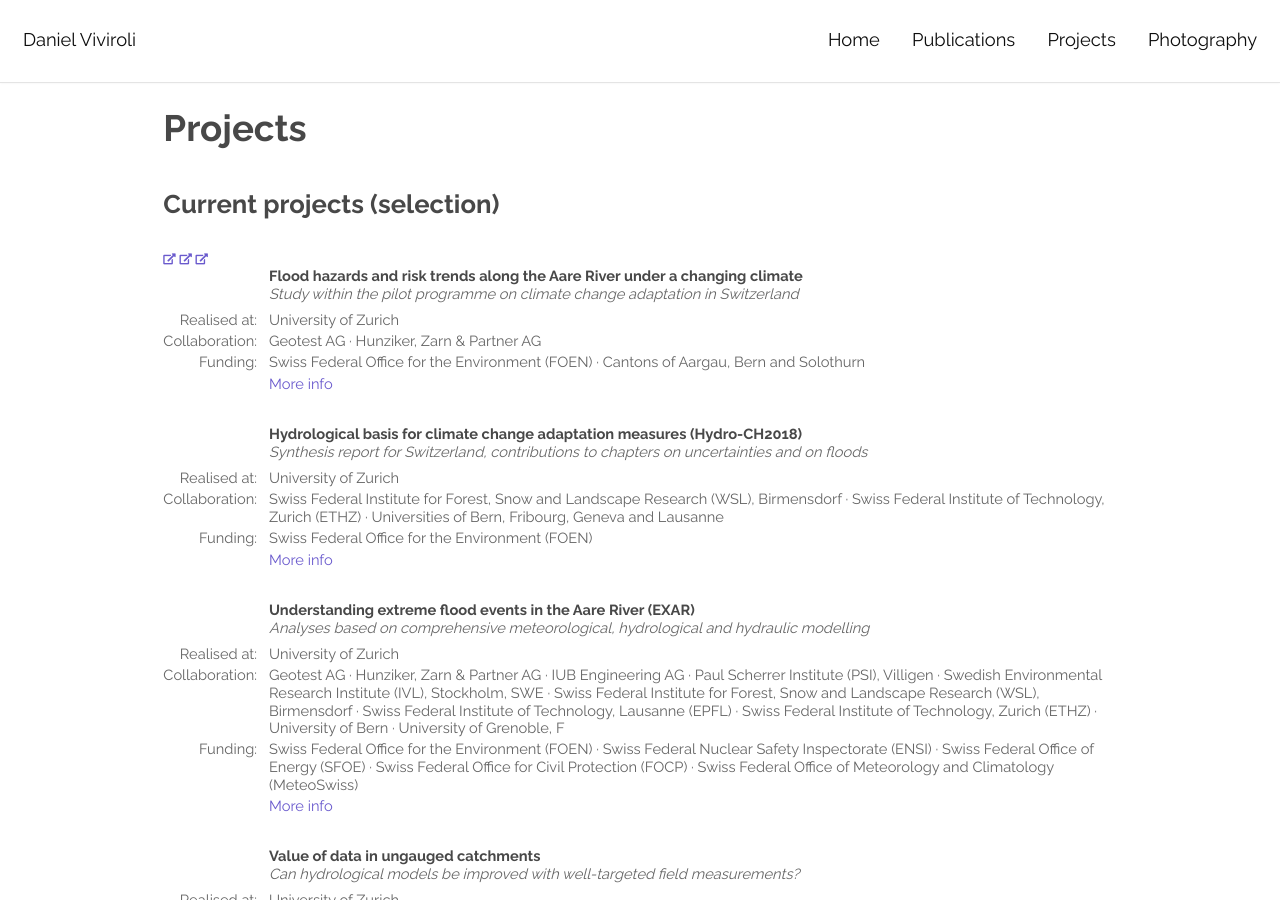
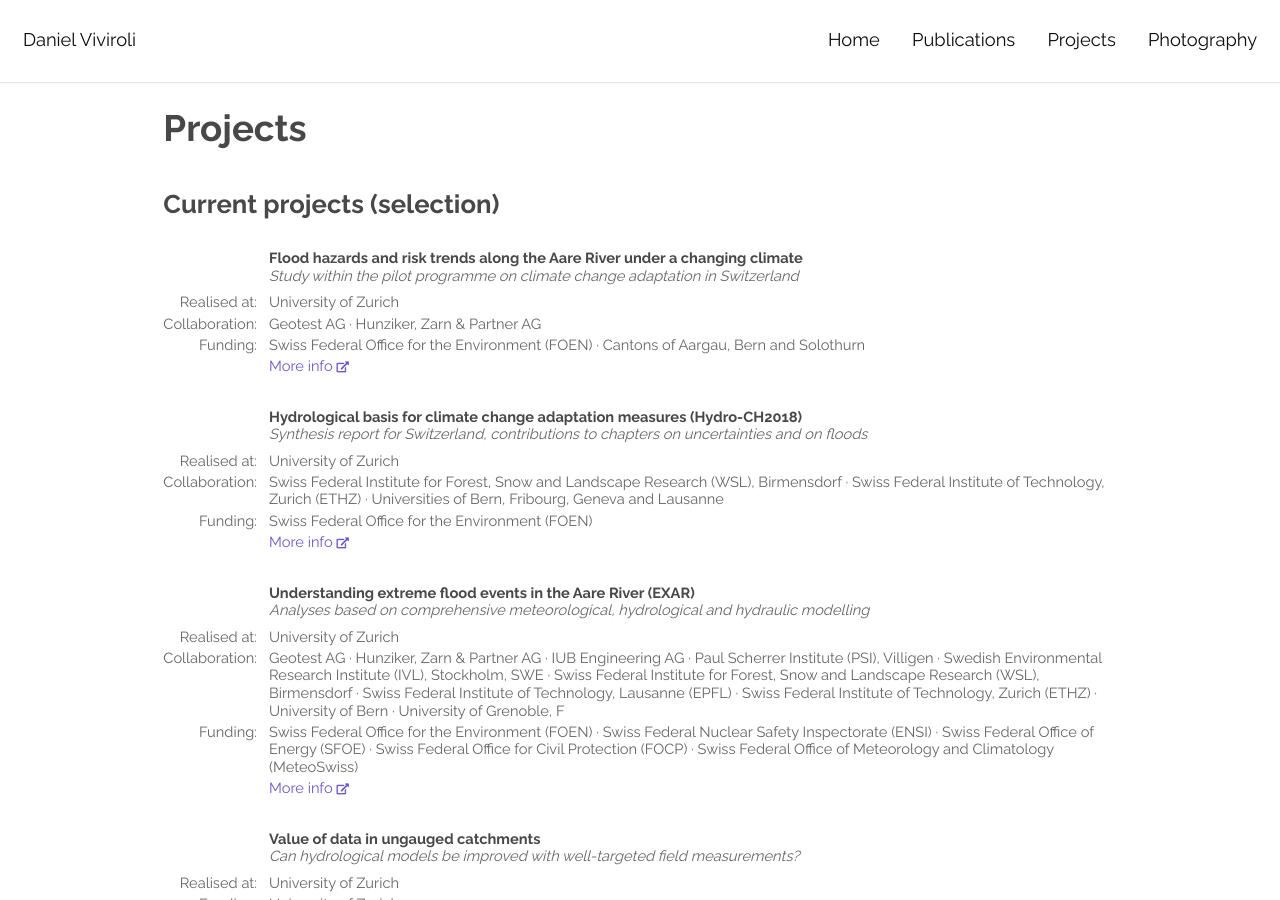
Before and after one commit to katarenamatos/katarenamatos.github.io, a Jekyll site: the page built from projects.html, in a window 1280 px wide and 900 px high. Built offline with Jekyll 4.4.1, drawn with Linux system fonts in a browser that asks for light colours.

Commit message:
project layout

```diff
--- a/_includes/project_layout.html
+++ b/_includes/project_layout.html
@@ -35,9 +35,8 @@
 	<tr valign="top">
 		<td align="right"></td>
 		<td/>
-		<td><a target="_blank" rel="noopener noreferrer" href={{ project.moreinfo_link }}>{{ project.moreinfo_text }}</a></td>
-	</tr>
-	<tr style="height:0.25em"><td/></tr>
+		<td>
+			<a target="_blank" rel="noopener noreferrer" href={{ project.moreinfo_link }}>{{ project.moreinfo_text }}</a>
 			{% if project.moreinfo_external %}
 				<a target="_blank" rel="noopener noreferrer" style="text-decoration: none" href={{ project.moreinfo_link }}>
 					<div class="tooltip">
@@ -46,5 +45,8 @@
 					</div>
 				</a>
 			{% endif %}
+		</td>
+	</tr>
+	<tr style="height:0.25em"><td/></tr>
 {% endif %}
 <tr style="height:2.0em"><td/></tr>
```
Lines whose indentation alone changed are shown as unchanged.
